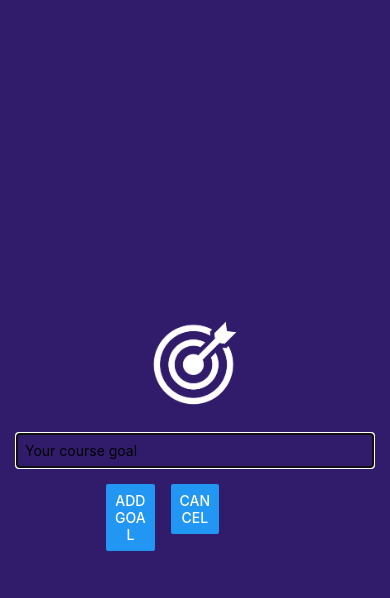
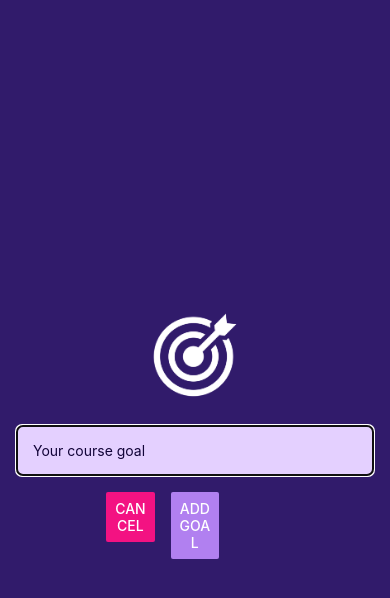
Before and after one commit to sailakshmy/reactNativeApp, a React Native app in the folder FirstReactNativeApp/: screen / in a window 390 px wide. Both pictures are taken after a click on the button "ADD NEW GOAL". Shown: the top 598 px of the page. Built offline with nearby package versions, Linux system fonts and the light colour scheme.

Commit message:
Styled the app and also added the StatusBar component

```diff
--- a/FirstReactNativeApp/App.js
+++ b/FirstReactNativeApp/App.js
@@ -1,5 +1,6 @@
+import { StatusBar } from "expo-status-bar";
 import { useState } from "react";
-import { Button, FlatList, StyleSheet, Text, View } from "react-native";
+import { Button, FlatList, StyleSheet, View } from "react-native";
 import GoalInput from "./components/GoalInput";
 import GoalItem from "./components/GoalItem";
 
@@ -20,11 +21,13 @@ export default function App() {
     );
   };
   return (
+    <>
+      <StatusBar style="light" />
       <View style={styles.appContainer}>
         <Button
           title="Add New Goal"
           onPress={() => setShowInputModal(true)}
-        color="#5e08cc"
+          color="#a065ec"
         />
 
         <GoalInput
@@ -34,7 +37,6 @@ export default function App() {
         />
 
         <View style={styles.goalsContainer}>
-        <Text>List of Goals </Text>
           <FlatList
             alwaysBounceVertical={false}
             data={courseGoals}
@@ -48,6 +50,7 @@ export default function App() {
           />
         </View>
       </View>
+    </>
   );
 }
 
--- a/FirstReactNativeApp/components/GoalInput.js
+++ b/FirstReactNativeApp/components/GoalInput.js
@@ -34,10 +34,14 @@ const GoalInput = ({ addGoalHandler, setShowInputModal, showInputModal }) => {
         />
         <View style={styles.buttonContainer}>
           <View style={styles.button}>
-            <Button title="Add Goal" onPress={onClickAddGoal} />
+            <Button
+              title="Cancel"
+              onPress={() => setShowInputModal(false)}
+              color="#f31282"
+            />
           </View>
           <View style={styles.button}>
-            <Button title="Cancel" onPress={() => setShowInputModal(false)} />
+            <Button title="Add Goal" onPress={onClickAddGoal} color="#b180f0" />
           </View>
         </View>
       </View>
@@ -60,9 +64,12 @@ const styles = StyleSheet.create({
   },
   textInput: {
     borderWidth: 1,
-    borderColor: "#cccccc",
+    borderColor: "#e4d0ff",
+    borderRadius: 6,
+    backgroundColor: "#e4d0ff",
+    color: "#120438",
     width: "100%",
-    padding: 8,
+    padding: 16,
   },
   buttonContainer: {
     marginTop: 16,
```
Lines whose indentation alone changed are shown as unchanged.
